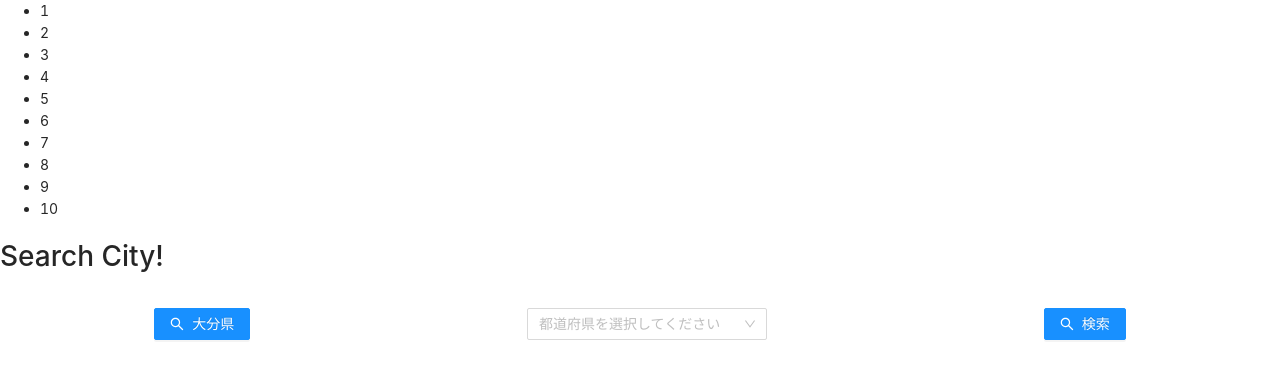
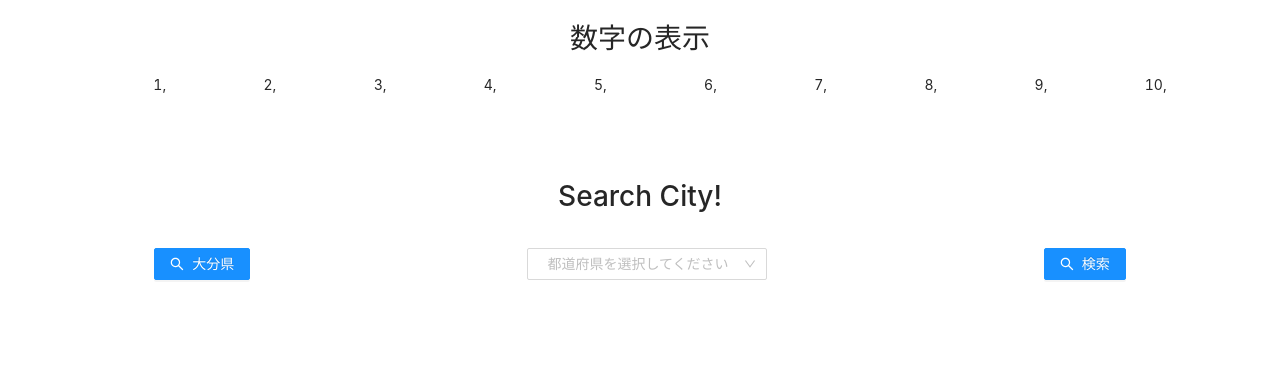
Before and after one commit to Aoi020608/get_city, a React (Create React App) app: page / in a window 1280 px wide. Shown: the top 378 px of the page. Built offline with nearby package versions, Linux system fonts and the light colour scheme.

Commit message:
change style

```diff
--- a/src/components/CardCity.js
+++ b/src/components/CardCity.js
@@ -7,7 +7,7 @@ const CardCity = ({ cityName }) => {
   return (
     <div>
       <Row>
-        <Col span={4}>
+        <Col span={12} offset={6}>
           <Card title={cityName}></Card>
         </Col>
       </Row>
--- a/src/components/City.js
+++ b/src/components/City.js
@@ -39,7 +39,7 @@ const City = () => {
   );
 
   return (
-    <div>
+    <CityStyled>
       <h1>Search City!</h1>
       <SearchBarStyled>
         <Button
@@ -64,9 +64,18 @@ const City = () => {
       </SearchBarStyled>
 
       {city && city.map((c) => <CardCity cityName={c} />)}
-    </div>
+    </CityStyled>
   );
 };
+
+const CityStyled = styled.div`
+  text-align: center;
+
+  h1 {
+    text-font: bold;
+
+  }
+`;
 
 const SearchBarStyled = styled.div`
   display: flex;
--- a/src/components/Number.js
+++ b/src/components/Number.js
@@ -1,17 +1,31 @@
 import React from "react";
+import styled from "styled-components";
 
 const Number = () => {
   let numbers = [1, 2, 3, 4, 5, 6, 7, 8, 9, 10];
 
   return (
-    <div>
+    <NumberStyled>
+      <h1>数字の表示</h1>
       <ul>
         {numbers.map((n, index) => {
-          return <li key={index}>{n}</li>;
+          return <li key={index}>{n},</li>;
         })}
       </ul>
-    </div>
+    </NumberStyled>
   );
 };
 
+const NumberStyled = styled.div`
+  text-align: center;
+  padding: 1rem;
+  margin-bottom: 3rem;
+  ul {
+    list-style-type: none;
+    display: flex;
+    align-items: center;
+    justify-content: space-evenly;
+  }
+`
+
 export default Number;
--- a/src/reducers/cityReducer.js
+++ b/src/reducers/cityReducer.js
@@ -9,6 +9,7 @@ const cityReducer = (state = {initialState}, action) => {
     switch(action.type) {
         case "FETCH_CITY":
             return {
+                ...state,
                 city: action.payload.city
             }
 
@@ -21,6 +22,7 @@ const cityReducer = (state = {initialState}, action) => {
 
         case "SELECT_CITY":
             return {
+                ...state,
                 selectCityId: action.payload.selectCityId,
             }
 
```
